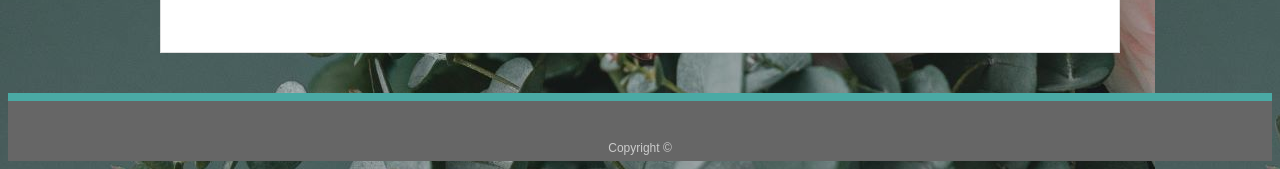
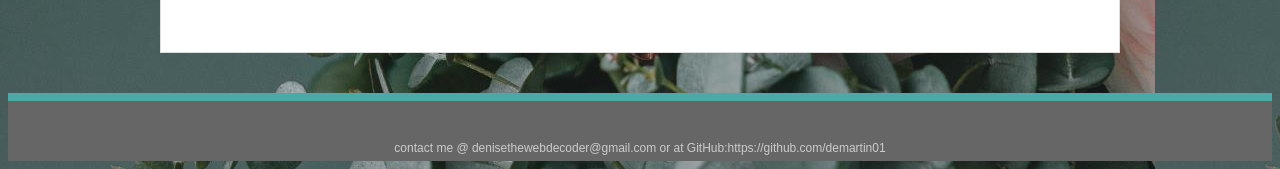
Before and after one commit to demartin01/UpdatedPortfolio, a plain HTML site: page portfolio.html in a window 1280 px wide. Shown: the part 1261-1430 px from the top of the page. Drawn offline with Linux system fonts and the light colour scheme.

Commit message:
footer updated

```diff
--- a/portfolio.html
+++ b/portfolio.html
@@ -51,7 +51,9 @@
 
   <footer>
     <div class="container">
-      Copyright &copy;
+      contact me @ denisethewebdecoder@gmail.com or at
+      GitHub:https://github.com/demartin01
+
     </div>
   </footer>
 </body>
```
